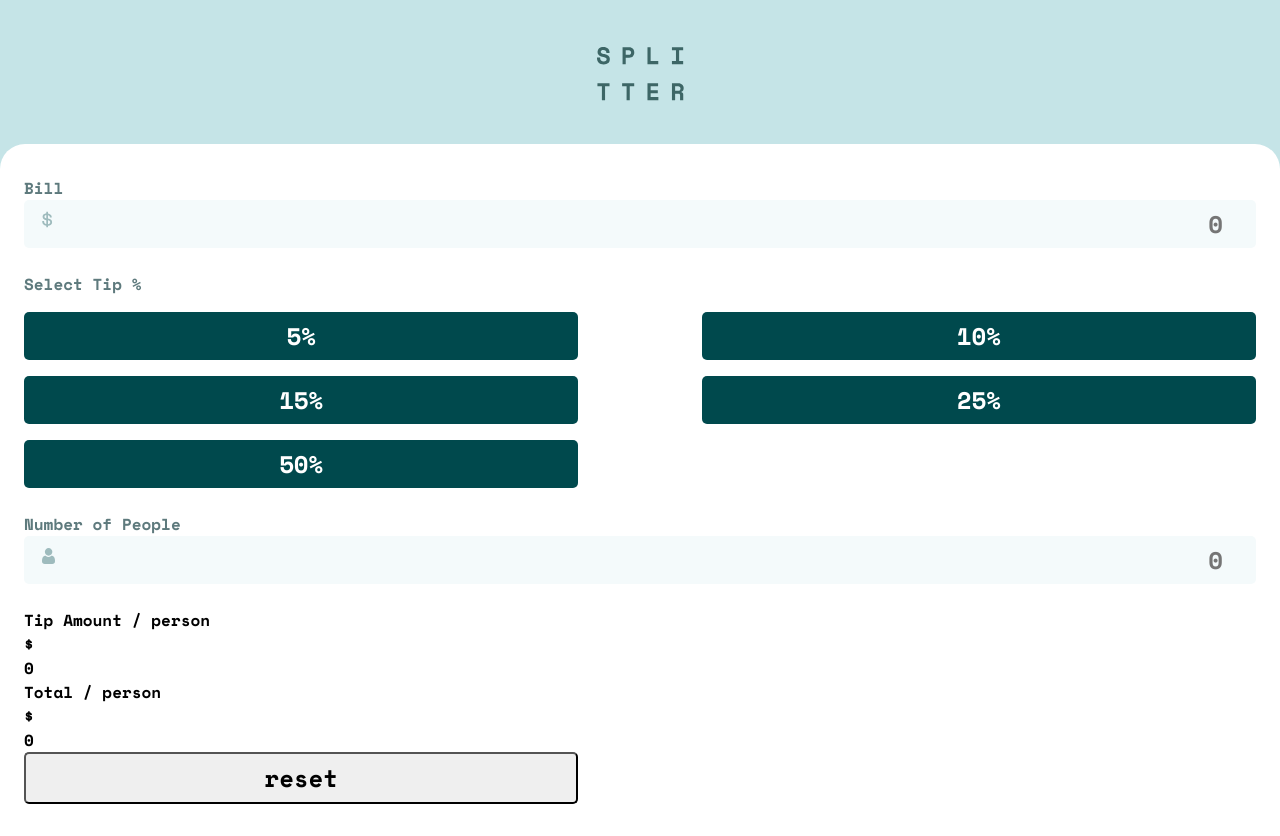
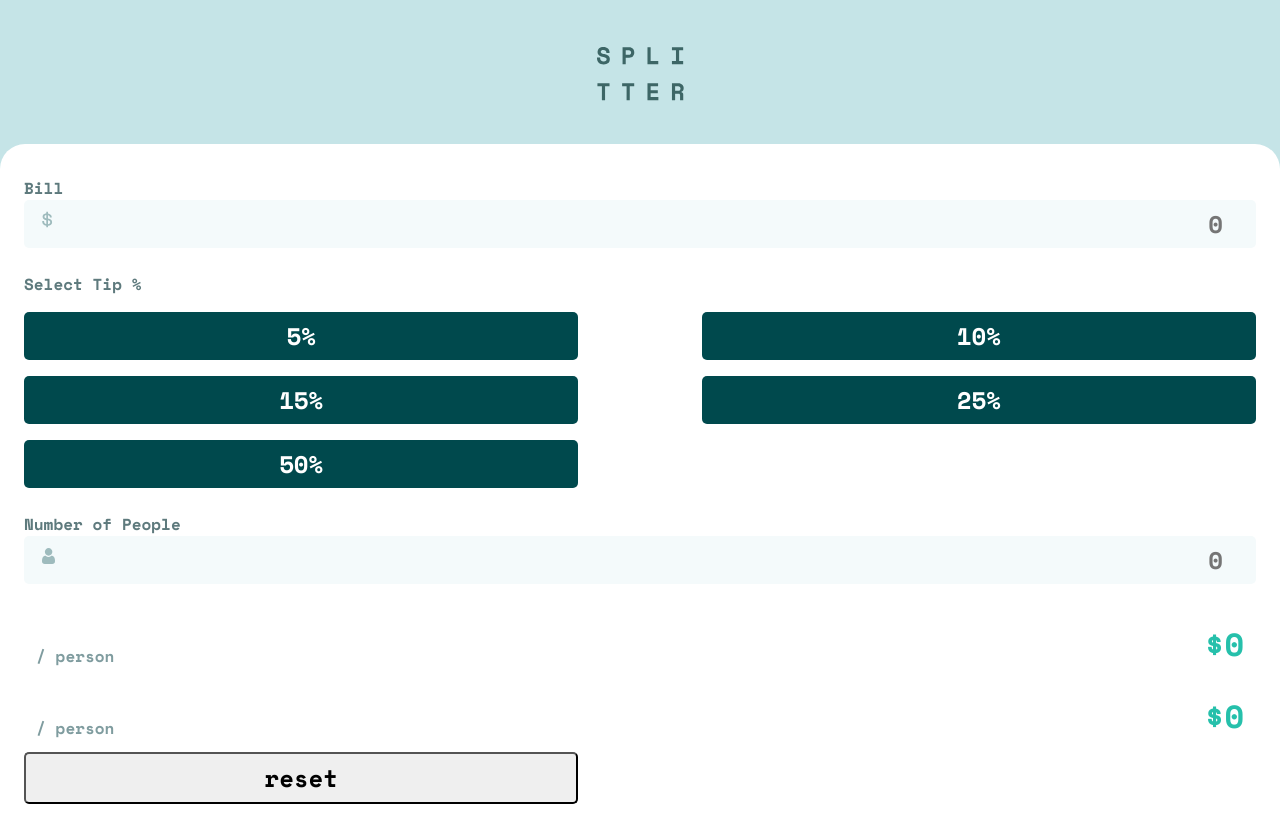
Before and after one commit to Aditi-Sawardekar/tip-calculator-app, a React (Vite) app: page / in a window 1280 px wide. Built offline with nearby package versions, Linux system fonts and the light colour scheme.

Commit message:
Add CSS Modules styling for AmountDisplay component

```diff
--- /dev/null
+++ b/src/components/AmountDisplay/AmountDisplay.module.css
@@ -0,0 +1,20 @@
+.amountDisplayContainer {
+  display: flex;
+  justify-content: space-between;
+  padding: 0.75rem;
+}
+
+.amountLabel {
+  color: hsl(0, 0%, 100%);
+  width: 40%;
+}
+
+.amountUnit {
+  color: hsl(184, 14%, 56%);
+  display: block;
+}
+
+.amount {
+  color: hsl(172, 67%, 45%);
+  font-size: 2rem;
+}
--- a/src/components/AmountDisplay/AmountDisplay.tsx
+++ b/src/components/AmountDisplay/AmountDisplay.tsx
@@ -1,3 +1,5 @@
+import styles from "./AmountDisplay.module.css";
+
 interface AmountDisplayProps {
   label: string;
   unit: string;
@@ -12,12 +14,14 @@ export default function AmountDisplay({
   amount,
 }: AmountDisplayProps) {
   return (
-    <div>
-      <p>
-        {label} <span>/ {unit}</span>
+    <section className={styles.amountDisplayContainer}>
+      <p className={styles.amountLabel}>
+        {label} <span className={styles.amountUnit}>/ {unit}</span>
       </p>
-      <p>{currency} </p>
-      <strong>{amount}</strong>
-    </div>
+      <p className={styles.amount}>
+        {currency}
+        {amount}
+      </p>
+    </section>
   );
 }
```
